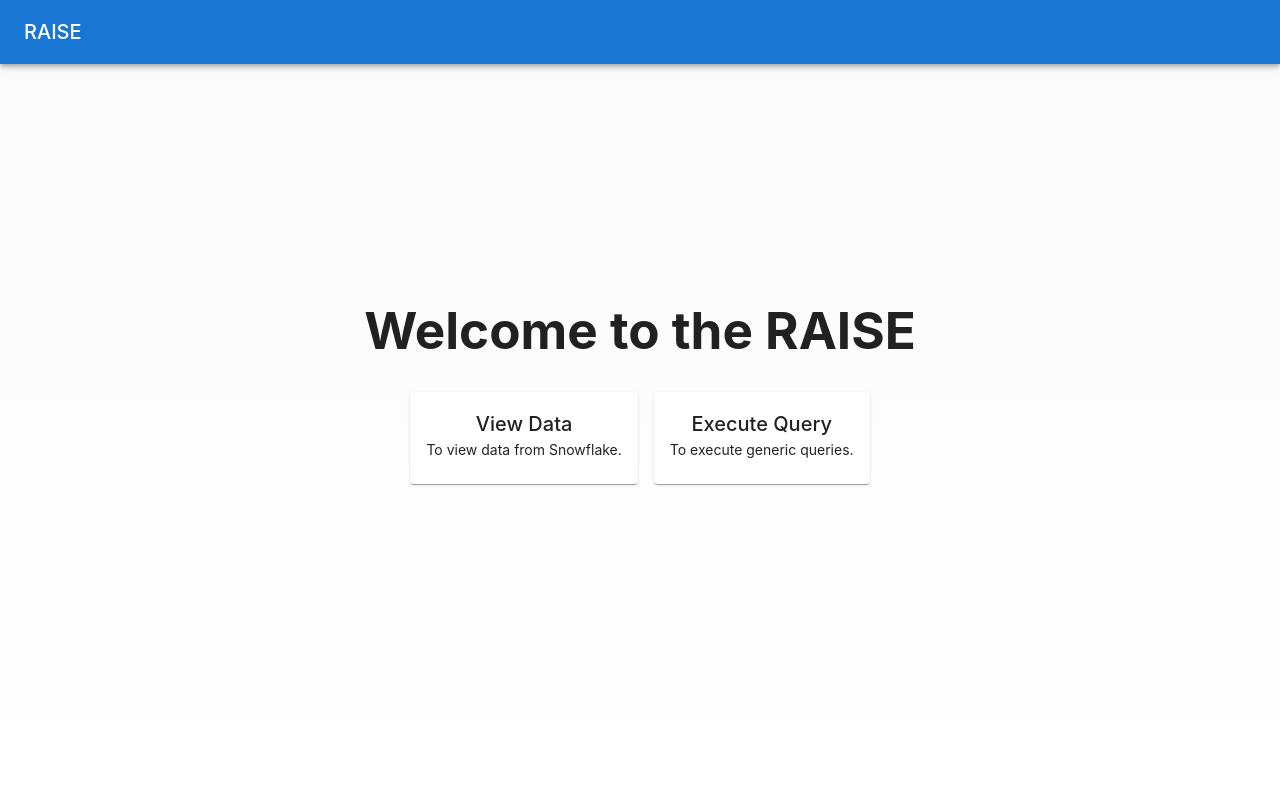
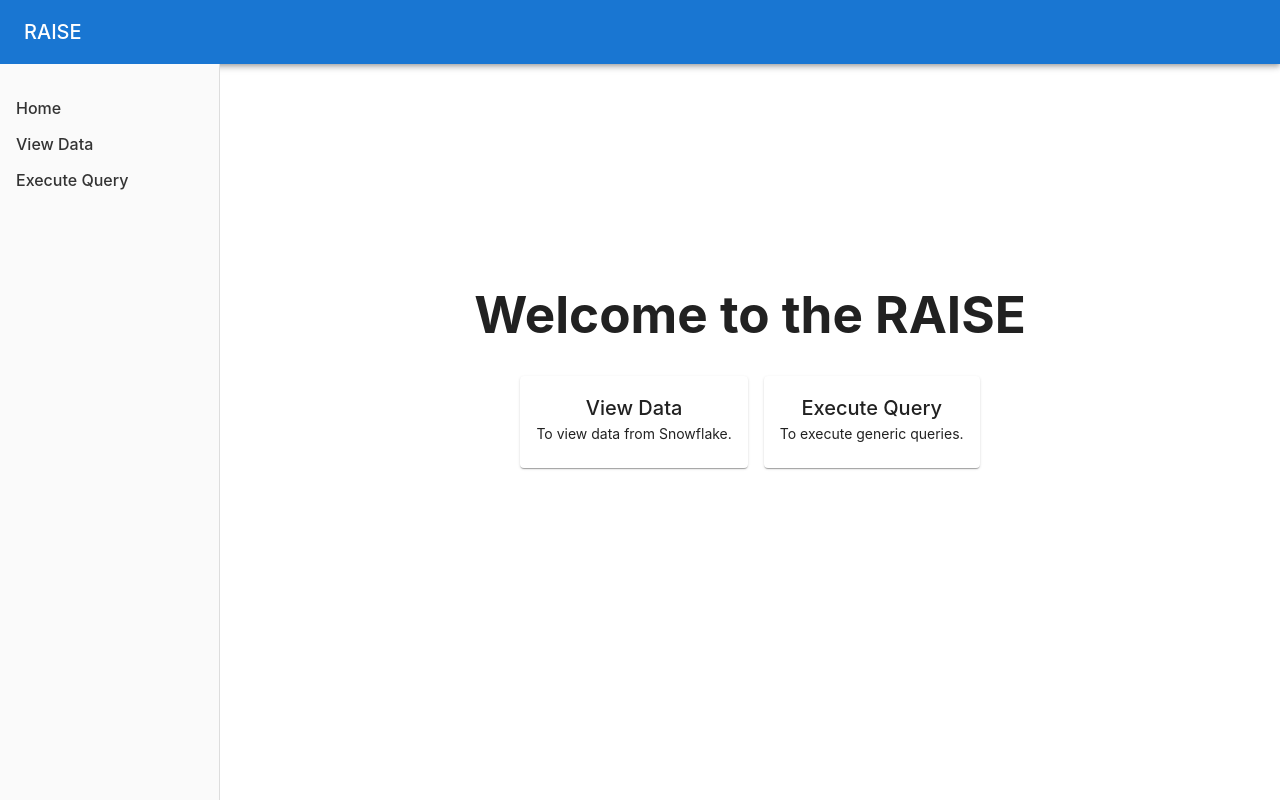
Before and after one commit to RaiseCap2025/raise-frontend, a React (Vite) app: page / in a window 1280 px wide. Built offline with nearby package versions, Linux system fonts and the light colour scheme; no server answers.

Commit message:
layout changes

```diff
--- a/src/App.tsx
+++ b/src/App.tsx
@@ -10,18 +10,19 @@ import ExecuteQuery from './pages/ExecuteQuery/ExecuteQuery';
 const App: React.FC = () => (
   <ErrorBoundary>
     <BrowserRouter>
-      <Suspense fallback={<div>Loading...</div>}>
-        <Routes>
-          <Route element={<MainLayout />}>
+      <MainLayout>
+        <Suspense fallback={<div>Loading...</div>}>
+          <Routes>
             <Route index element={<Home />} />
             <Route path="/view-data" element={<ViewData />} />
             <Route path="/execute-query" element={<ExecuteQuery />} />
             <Route path="*" element={<NotFound />} />
-          </Route>
-        </Routes>
-      </Suspense>
+          </Routes>
+        </Suspense>
+      </MainLayout>
     </BrowserRouter>
   </ErrorBoundary>
 );
 
 export default App;
+``
--- /dev/null
+++ b/src/components/Footer/Footer.tsx
@@ -0,0 +1,12 @@
+import React from 'react';
+import styles from './Footer.module.scss';
+
+const Footer: React.FC = () => {
+  return (
+    <footer className={styles.footer}>
+      <p>© {new Date().getFullYear()} My App. All rights reserved.</p>
+    </footer>
+  );
+};
+
+export default Footer;
--- /dev/null
+++ b/src/components/Header/Header.tsx
@@ -0,0 +1,22 @@
+import React from 'react';
+import { AppBar, Toolbar, Typography } from '@mui/material';
+import { useNavigate } from 'react-router-dom';
+
+const Header: React.FC = () => {
+    const navigate = useNavigate();
+    return (
+        <AppBar position="static">
+      <Toolbar>
+        <Typography
+          variant="h6"
+          onClick={() => navigate("/")}
+          style={{ cursor: 'pointer' }}
+        >
+          RAISE
+        </Typography>
+      </Toolbar>
+    </AppBar>
+    );
+};
+
+export default Header;
--- /dev/null
+++ b/src/components/SideNav/SideNav.module.scss
@@ -0,0 +1,25 @@
+.sideNav {
+    width: 220px;
+    background-color: #fafafa;
+    border-right: 1px solid #ddd;
+    padding: 16px;
+  }
+
+  .sideNav ul {
+    list-style: none;
+    padding: 0;
+  }
+
+  .sideNav li {
+    margin-bottom: 12px;
+  }
+
+  .sideNav a {
+    text-decoration: none;
+    color: #333;
+  }
+
+  .sideNav a.active {
+    font-weight: bold;
+    color: #1976d2;
+  }
--- /dev/null
+++ b/src/components/SideNav/SideNav.tsx
@@ -0,0 +1,27 @@
+import React from 'react';
+import { NavLink } from 'react-router-dom';
+import styles from './sideNav.module.scss';
+
+const SideNav: React.FC = () => {
+  return (
+    <aside className={styles.sideNav}>
+      <nav>
+        <ul>
+          <li>
+            <NavLink to="/" end>
+              Home
+            </NavLink>
+          </li>
+          <li>
+            <NavLink to="/view-data">View Data</NavLink>
+          </li>
+          <li>
+            <NavLink to="/execute-query">Execute Query</NavLink>
+          </li>
+        </ul>
+      </nav>
+    </aside>
+  );
+};
+
+export default SideNav;
--- a/src/layouts/MainLayout/MainLayout.module.scss
+++ b/src/layouts/MainLayout/MainLayout.module.scss
@@ -1,4 +1,38 @@
 .root {
-    min-height: 100vh;
-    background: linear-gradient(180deg, #fafafa, #fff);
-  }
+  display: grid;
+  grid-template-rows: auto 1fr auto; /* Header, Body, Footer */
+  grid-template-columns: 220px 1fr; /* Sidebar, Main */
+  grid-template-areas:
+    "header header"
+    "sidebar main"
+    "sidebar footer";
+  height: 100vh;
+}
+
+.header {
+  grid-area: header;
+}
+
+.body {
+  display: contents; /* Let grid handle layout */
+}
+
+.sidebar {
+  grid-area: sidebar;
+  background-color: #fafafa;
+  border-right: 1px solid #ddd;
+}
+
+.main {
+  grid-area: main;
+  padding: 16px;
+  overflow-y: auto;
+}
+
+.footer {
+  grid-area: footer;
+  background-color: #f5f5f5;
+  text-align: center;
+  padding: 12px;
+  border-top: 1px solid #ddd;
+}
--- a/src/layouts/MainLayout/MainLayout.tsx
+++ b/src/layouts/MainLayout/MainLayout.tsx
@@ -1,27 +1,22 @@
-import React from 'react';
-import { Outlet, useNavigate } from 'react-router-dom';
+import React, { type ReactNode } from 'react';
 import styles from './MainLayout.module.scss';
-import { AppBar, Toolbar, Typography, Container } from '@mui/material';
+import Header from '../../components/Header/Header';
+// import Footer from '../../components/Footer/Footer';
+import SideNav from '../../components/SideNav/SideNav';
 
-const MainLayout: React.FC = () => {
-  const navigate = useNavigate();
+interface MainLayoutProps {
+  children: ReactNode;
+}
+
+const MainLayout: React.FC<MainLayoutProps> = ({ children }) => {
   return (
-  <div className={styles.root}>
-    <AppBar position="static">
-      <Toolbar>
-        <Typography
-          variant="h6"
-          onClick={() => navigate("/")}
-          style={{ cursor: 'pointer' }}
-        >
-          RAISE
-        </Typography>
-      </Toolbar>
-    </AppBar>
-    <Container sx={{ mt: 4 }}>
-      <Outlet />
-    </Container>
-  </div>);
+    <div className={styles.root}>
+      <div className={styles.header}><Header /></div>
+      <div className={styles.sidebar}><SideNav /></div>
+      <main className={styles.main}>{children}</main>
+      {/* <div className={styles.footer}><Footer /></div> */}
+    </div>
+  );
 };
 
 export default MainLayout;
```
Also changed, not shown: src/components/Footer/Footer.module.scss (added, +7 -0 lines), src/components/Header/Header.module.scss (added).
